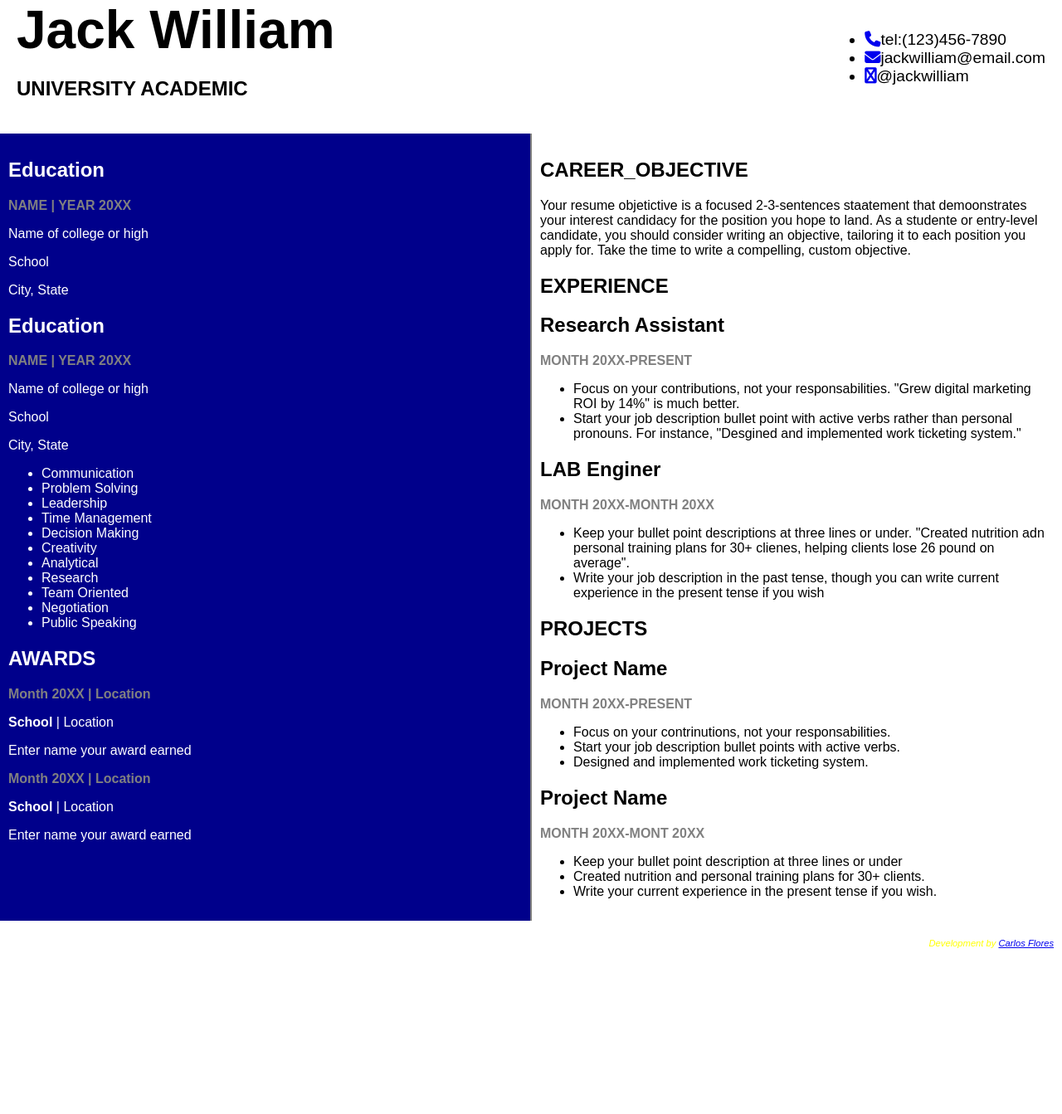
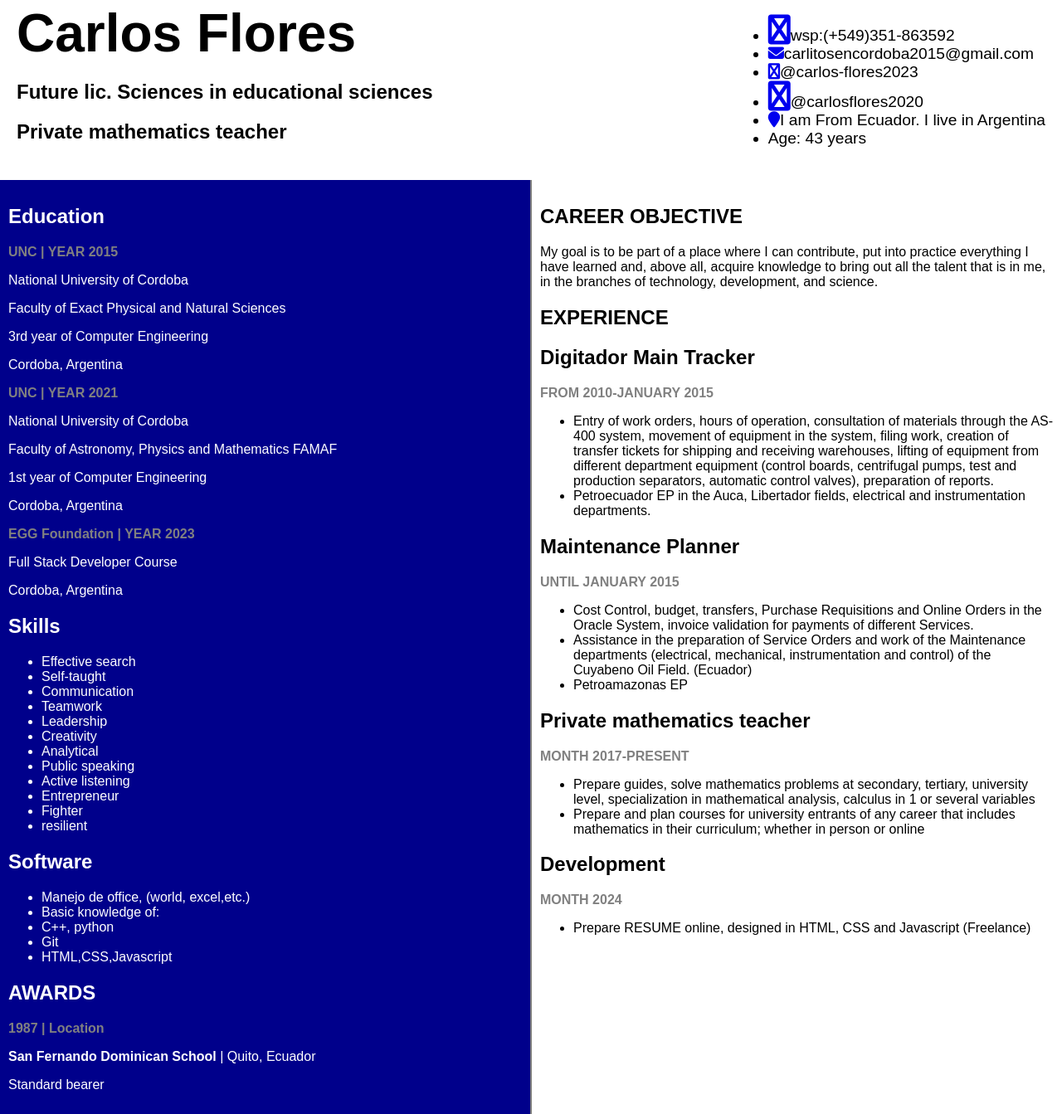
Before and after one commit to carlosflores2020/carlosflores2020.github.io, a plain HTML site: page index.html in a window 1280 px wide. Shown: the part 21-1364 px from the top of the page at 83% size. Before the commit the page ends 1185 px from the top, so only its background shows below. Drawn offline with Linux system fonts and the light colour scheme.

Commit message:
Actualize mis datos

```diff
--- a/index.html
+++ b/index.html
@@ -5,20 +5,24 @@
     <meta name="viewport" content="width=device-width, initial-scale=1.0">
     <link rel="stylesheet" type="text/css" href="style.css">
     <link rel="stylesheet" href="https://cdnjs.cloudflare.com/ajax/libs/font-awesome/6.1.1/css/all.min.css"> <!-- Font Awesome -->
-    <title>Jack William CV</title>
+    <title>Carlos Flores CV</title>
 
 </head>
 <body>
     <header>
         <div class="head">
-            <h1><span class="big-header">Jack William</span></h1>
-            <h2>UNIVERSITY ACADEMIC</h1>
+            <h1><span class="big-header">Carlos Flores</span></h1>
+            <h2>Future lic. Sciences in educational sciences </h1>
+            <h2>Private mathematics teacher </h1>
         </div>
         <div class="social-media">
             <ul>
-                <li> <a href="tel:(123)456-7890"><i class="fa fa-phone"></i></a>tel:(123)456-7890</li>
-                <li><a href="mailto:jackwilliam@email.com"><i class="fa fa-envelope"></i></a>jackwilliam@email.com</li>
-                <li><a href="https://linkedin.com/jackwilliam" target="_blank"><i class="fa fa-linkedin"></i></a>@jackwilliam</li>
+                <li> <a href="https://acortar.link/0gtMNV"><i class="fa fa-whatsapp" style="font-size:36px"></i></a>wsp:(+549)351-863592</li>
+                <li><a href="mailto:carlitosencordoba2015@gmail.com"><i class="fa fa-envelope"></i></a>carlitosencordoba2015@gmail.com</li>
+                <li><a href="https://www.linkedin.com/in/carlos-flores2023/" target="_blank"><i class="fa fa-linkedin"></i></a>@carlos-flores2023</li>
+                <li><a href="github.com/carlosflores2020" target="_blank"><i class="fa fa-github" style="font-size:36px"></i></a>@carlosflores2020 </li>
+                <li><a href="https://www.google.com.ar/maps/@-31.415772,-64.189339,12z?entry=ttu" target="_blank"><i class="fa fa-map-marker" aria-hidden="true"></i></i></a>I am From Ecuador. I live in Argentina </li>
+                <li>Age: 43 years </li>
             </ul>
 
         </div>
@@ -27,88 +31,101 @@
             <div class="column-container-left">
                 <section class="education">
                     <h2>Education</h2>
-                    <p><span class="gray-highlight">NAME | YEAR 20XX</span></p>
-                    <p>Name of college or high</p>
-                    <p>School</p>
-                    <p>City, State <br> </p>
+                    <p><span class="gray-highlight">UNC | YEAR 2015</span></p>
+                    <p>National University of Cordoba</p>
+                    <p>Faculty of Exact Physical and Natural Sciences</p>
+                    <p>3rd year of Computer Engineering</p>
+                    <p>Cordoba, Argentina <br> </p>
                 </section>
 
                 <section class="education">
-                    <h2>Education</h2>
-                    <p><span class="gray-highlight">NAME | YEAR 20XX</span></p>
-                    <p>Name of college or high</p>
-                    <p>School</p>
-                    <p>City, State</p>
+                    <p><span class="gray-highlight">UNC | YEAR 2021</span></p>
+                    <p>National University of Cordoba</p>
+                    <p>Faculty of Astronomy, Physics and Mathematics FAMAF</p>
+                    <p>1st year of Computer Engineering</p>
+                    <p>Cordoba, Argentina</p>
+                </section>
+
+                <section class="education">
+                    <p><span class="gray-highlight">EGG Foundation | YEAR 2023</span></p>
+                    <p>Full Stack Developer Course</p>
+                    <p>Cordoba, Argentina</p>
                 </section>
 
                 <section class="skills">
+                    <h2>Skills</h2>
                     <ul>
+                        <li>Effective search</li>
+                        <li>Self-taught</li>
                         <li>Communication</li>
-                        <li>Problem Solving</li>
+                        <li>Teamwork</li>
                         <li>Leadership</li>
-                        <li>Time Management</li>
-                        <li>Decision Making</li>
                         <li>Creativity</li>
                         <li>Analytical</li>
-                        <li>Research</li>
-                        <li>Team Oriented</li>
-                        <li>Negotiation</li>
-                        <li>Public Speaking</li>
+                        <li>Public speaking</li>
+                        <li>Active listening</li>
+                        <li>Entrepreneur</li>
+                        <li>Fighter</li>
+                        <li>resilient</li>
+                    </ul>
+                </section>
+
+                <section class="soft skills">
+                    <h2>Software</h2>
+                    <ul>
+                        <li>Manejo de office, (world, excel,etc.)</li>
+                        <li>Basic knowledge of:</li>
+                        <li>C++, python</li>
+                        <li>Git</li>
+                        <li>HTML,CSS,Javascript</li>
                     </ul>
                 </section>
 
                 <section class="awards">
                     <h2>AWARDS</h2>
                     <div class="MONTH">
-                        <p><span class="gray-highlight">Month 20XX | Location</span></p>
-                        <p> <strong>School</strong> | Location</p>
-                        <p>Enter name your award earned  </p>
-                    </div>
-                    <div class="MONTH">
-                        <p><span class="gray-highlight">Month 20XX | Location</span></p>
-                        <p> <strong>School</strong> | Location</p>
-                        <p>Enter name your award earned  </p>
+                        <p><span class="gray-highlight"> 1987 | Location</span></p>
+                        <p> <strong>San Fernando Dominican School</strong> | Quito, Ecuador</p>
+                        <p>Standard bearer </p>
                     </div>
                 </section>
         </div>
         <div class="column-container-right">
             <section class="CAREER_OBJECTIVE">
-                <h2>CAREER_OBJECTIVE</h2>
-                <p>Your resume objetictive is a focused 2-3-sentences staatement that demoonstrates your interest candidacy for the position you hope to land. As a studente or entry-level candidate, you should consider writing an objective, tailoring it to each position you apply for. Take the time to write a compelling, custom objective. <br></p>
+                <h2>CAREER OBJECTIVE</h2>
+                <p>My goal is to be part of a place where I can contribute, put into practice everything I have learned and, above all, acquire knowledge to bring out all the talent that is in me, in the branches of technology, development, and science.</p>
             </section>
 
             <section class="EXPERIENCE">
                 <h2><STRONG>EXPERIENCE</STRONG></h2>
-                <h2><STRONG>Research Assistant</STRONG></h2>
-                <p><span class="gray-highlight">MONTH 20XX-PRESENT</span></p>
+                <h2><STRONG>Digitador Main Tracker </STRONG></h2>
+                <p><span class="gray-highlight">FROM 2010-JANUARY 2015</span></p>
                 <p></p>
                 <ul>
-                    <li>Focus on your contributions, not your responsabilities. "Grew digital marketing ROI by 14%" is much better.</li>
-                    <li>Start your job description bullet point with active verbs rather than personal pronouns. For instance, "Desgined and implemented work ticketing system."</li>
+                    <li>Entry of work orders, hours of operation, consultation of materials through the AS-400 system, movement of equipment in the system, filing work, creation of transfer tickets for shipping and receiving warehouses, lifting of equipment from different department equipment (control boards, centrifugal pumps, test and production separators, automatic control valves), preparation of reports.</li>
+                    <li>Petroecuador EP in the Auca, Libertador fields, electrical and instrumentation departments.</li>
+                </ul>
+                <h2><STRONG>Maintenance Planner</STRONG></h2>
+                <p><span class="gray-highlight">UNTIL JANUARY 2015</span></p>
+                <p></p>
+                <ul>
+                    <li>Cost Control, budget, transfers, Purchase Requisitions and Online Orders in the Oracle System, invoice validation for payments of different Services.</li>
+                    <li>Assistance in the preparation of Service Orders and work of the Maintenance departments (electrical, mechanical, instrumentation and control) of the Cuyabeno Oil Field. (Ecuador)</li>
+                    <li>Petroamazonas EP</li>
+                </ul>
+
+                <h2><STRONG>Private mathematics teacher</STRONG></h2>
+                <p><span class="gray-highlight">MONTH 2017-PRESENT</span></p>
+                <p></p>
+                <ul>
+                    <li>Prepare guides, solve mathematics problems at secondary, tertiary, university level, specialization in mathematical analysis, calculus in 1 or several variables</li>
+                    <li>Prepare and plan courses for university entrants of any career that includes mathematics in their curriculum; whether in person or online</li>
                 </ul>
             <section class="LAB_ENGINER">
-            <h2><STRONG>LAB Enginer</STRONG></h2>
-            <p><span class="gray-highlight">MONTH 20XX-MONTH 20XX</span></p>
+            <h2><STRONG>Development</STRONG></h2>
+            <p><span class="gray-highlight">MONTH 2024</span></p>
             <ul>
-                <li>Keep your bullet point descriptions at three lines or under. "Created nutrition adn personal training plans for  30+ clienes, helping clients lose 26 pound on average".</li>
-                <li>Write your job description in the past tense, though you can write current experience in the present tense if you wish</li>
-            </ul>
-            </section>
-            <section class="PROJECTS">
-            <h2><STRONG>PROJECTS</STRONG></h2>
-            <h2><STRONG>Project Name</STRONG></h2>
-            <p><span class="gray-highlight">MONTH 20XX-PRESENT</span></p>
-            <ul>
-                <li>Focus on your contrinutions, not your responsabilities.</li>
-                <li>Start your job description bullet points with active verbs.</li>
-                <li>Designed and implemented work ticketing system.</li>
-            </ul>
-            <h2><STRONG>Project Name</STRONG></h2>
-            <p><span class="gray-highlight">MONTH 20XX-MONT 20XX</span></p>
-            <ul>
-                <li>Keep your bullet point description at three lines or under</li>
-                <li>Created nutrition and personal training plans for 30+ clients.</li>
-                <li>Write your current experience in the present tense if you wish.</li>
+                <li>Prepare RESUME online, designed in HTML, CSS and Javascript (Freelance)</li>
             </ul>
             </section>
         </div>
```
Also changed, not shown: ejemplo 1 ganador.png (deleted).
